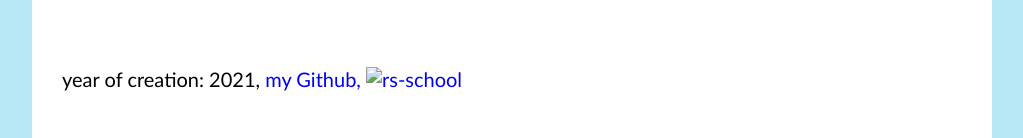
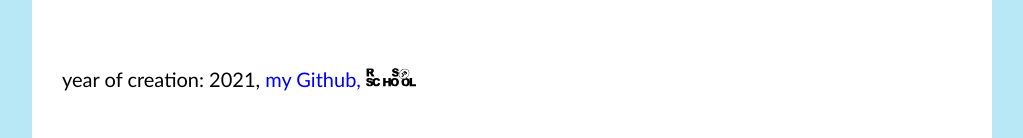
Before and after one commit to Ski-ba/rsschool-cv, a plain HTML site: page index.html in a window 1280 px wide. Shown: the part 2319-2457 px from the top of the page, without its empty margins (128-1151 px from the left). Drawn offline with Linux system fonts and the light colour scheme; the site is published under a folder, as on GitHub Pages, so addresses that start at the root find nothing.

Commit message:
fix: img link

```diff
--- a/index.html
+++ b/index.html
@@ -60,7 +60,7 @@
     <footer class="footer">
       <p>year of creation: 2021,
         <a href="https://github.com/Skiba-front" target="_blank">my Github, </a>
-        <a href="https://rs.school/js/" target="_blank"><img src="/styles/rs_school_js.svg" alt="rs-school" class="rs" ></a>
+        <a href="https://rs.school/js/" target="_blank"><img src="styles/rs_school_js.svg" alt="rs-school" class="rs" ></a>
       </p>
     </footer>
   </div>
```
